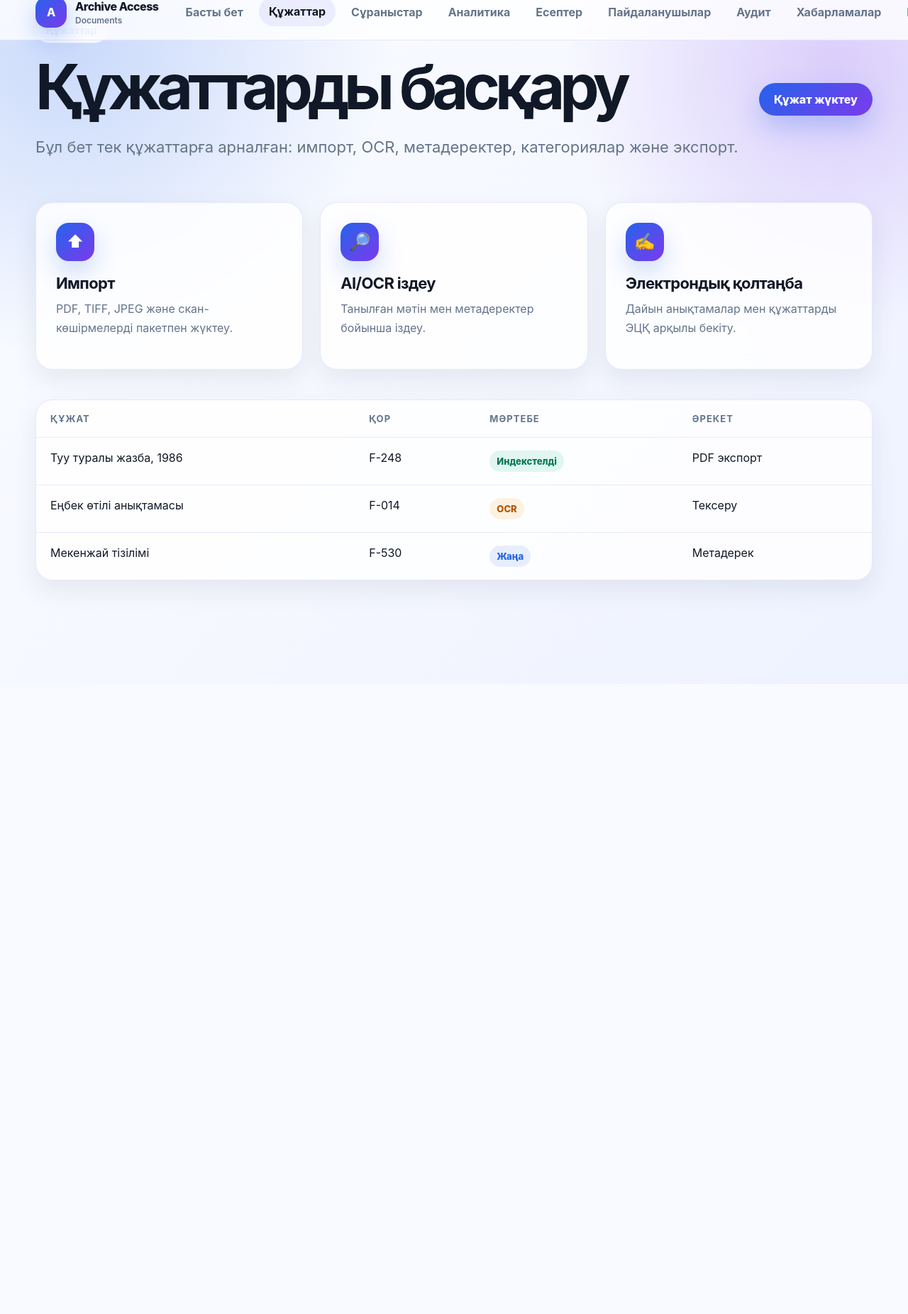
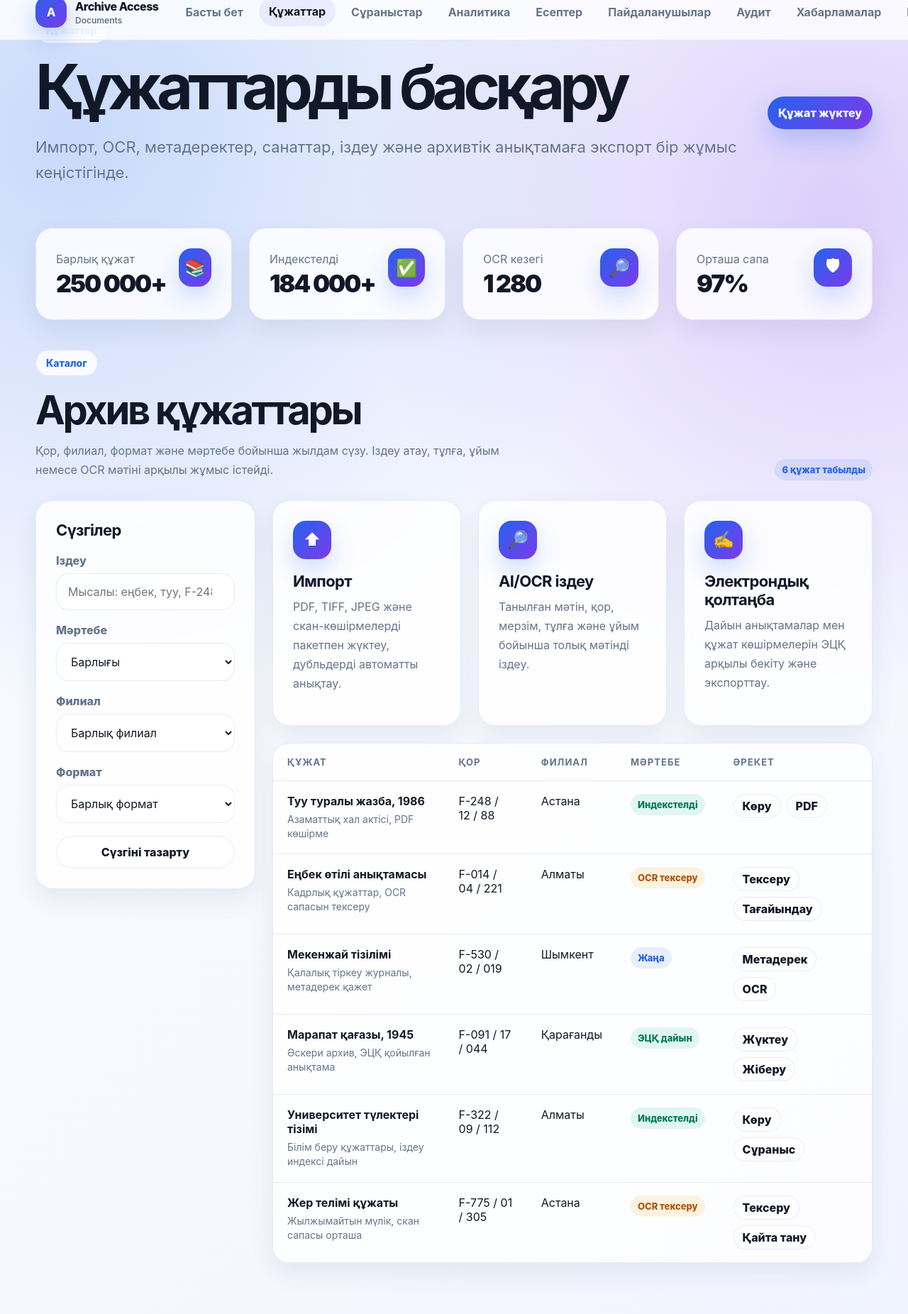
Before and after one commit to NiazYesposssyn/arhiv, a web app: page /app/documents.html in a window 1280 px wide. Shown: the part 22-1874 px from the top of the page at 71% size. Before the commit the page ends 868 px from the top, so only its background shows below. Run offline with its HTML, style and script files only (its server is not run), Linux system fonts and the light colour scheme; data that the repository does not hold is empty.

Commit message:
Enhance documents workspace
Co-authored-by: NiazYesposssyn <NiazYesposssyn@users.noreply.github.com>

```diff
--- a/app/documents.html
+++ b/app/documents.html
@@ -1,5 +1,245 @@
 <!DOCTYPE html>
 <html lang="kk">
-<head><meta charset="UTF-8"><meta name="viewport" content="width=device-width, initial-scale=1.0"><title>Құжаттар — Archive Access System</title><link rel="stylesheet" href="../assets/css/styles.css"></head>
-<body class="app-layout"><header class="topbar"><div class="container nav"><a class="brand" href="dashboard.html"><span class="brand-mark">A</span><span>Archive Access<small>Documents</small></span></a><nav class="nav-menu" data-nav-menu><a class="nav-link" href="dashboard.html">Басты бет</a><a class="nav-link" href="documents.html">Құжаттар</a><a class="nav-link" href="requests.html">Сұраныстар</a><a class="nav-link" href="analytics.html">Аналитика</a><a class="nav-link" href="reports.html">Есептер</a><a class="nav-link" href="users.html">Пайдаланушылар</a><a class="nav-link" href="audit.html">Аудит</a><a class="nav-link" href="notifications.html">Хабарламалар</a><a class="nav-link" href="support.html">Көмек</a></nav><div class="nav-actions"><button class="theme-toggle" type="button" data-theme-toggle>◐</button><a class="btn btn-ghost" href="profile.html">Профиль</a><button class="menu-toggle" type="button" data-menu-toggle>☰</button></div></div></header>
-<main class="page-shell workbench"><section class="container"><div class="workspace-header reveal"><div><span class="eyebrow">Құжаттар</span><h1>Құжаттарды басқару</h1><p class="lead">Бұл бет тек құжаттарға арналған: импорт, OCR, метадеректер, категориялар және экспорт.</p></div><a class="btn btn-primary" href="#">Құжат жүктеу</a></div><div class="grid grid-3"><article class="card reveal"><div class="icon">⬆</div><h3>Импорт</h3><p class="muted">PDF, TIFF, JPEG және скан-көшірмелерді пакетпен жүктеу.</p></article><article class="card reveal"><div class="icon">🔎</div><h3>AI/OCR іздеу</h3><p class="muted">Танылған мәтін мен метадеректер бойынша іздеу.</p></article><article class="card reveal"><div class="icon">✍</div><h3>Электрондық қолтаңба</h3><p class="muted">Дайын анықтамалар мен құжаттарды ЭЦҚ арқылы бекіту.</p></article></div></section><section class="container section"><div class="table-wrap reveal"><table><thead><tr><th>Құжат</th><th>Қор</th><th>Мәртебе</th><th>Әрекет</th></tr></thead><tbody><tr><td>Туу туралы жазба, 1986</td><td>F-248</td><td><span class="badge green">Индекстелді</span></td><td>PDF экспорт</td></tr><tr><td>Еңбек өтілі анықтамасы</td><td>F-014</td><td><span class="badge orange">OCR</span></td><td>Тексеру</td></tr><tr><td>Мекенжай тізілімі</td><td>F-530</td><td><span class="badge">Жаңа</span></td><td>Метадерек</td></tr></tbody></table></div></section></main><script src="../assets/js/main.js"></script></body></html>
+<head>
+  <meta charset="UTF-8">
+  <meta name="viewport" content="width=device-width, initial-scale=1.0">
+  <title>Құжаттар — Archive Access System</title>
+  <link rel="stylesheet" href="../assets/css/styles.css">
+</head>
+<body class="app-layout">
+  <header class="topbar">
+    <div class="container nav">
+      <a class="brand" href="dashboard.html">
+        <span class="brand-mark">A</span>
+        <span>Archive Access<small>Documents</small></span>
+      </a>
+      <nav class="nav-menu" data-nav-menu>
+        <a class="nav-link" href="dashboard.html">Басты бет</a>
+        <a class="nav-link" href="documents.html">Құжаттар</a>
+        <a class="nav-link" href="requests.html">Сұраныстар</a>
+        <a class="nav-link" href="analytics.html">Аналитика</a>
+        <a class="nav-link" href="reports.html">Есептер</a>
+        <a class="nav-link" href="users.html">Пайдаланушылар</a>
+        <a class="nav-link" href="audit.html">Аудит</a>
+        <a class="nav-link" href="notifications.html">Хабарламалар</a>
+        <a class="nav-link" href="support.html">Көмек</a>
+      </nav>
+      <div class="nav-actions">
+        <button class="theme-toggle" type="button" data-theme-toggle>◐</button>
+        <a class="btn btn-ghost" href="profile.html">Профиль</a>
+        <button class="menu-toggle" type="button" data-menu-toggle>☰</button>
+      </div>
+    </div>
+  </header>
+
+  <main class="page-shell workbench">
+    <section class="container">
+      <div class="workspace-header reveal">
+        <div>
+          <span class="eyebrow">Құжаттар</span>
+          <h1>Құжаттарды басқару</h1>
+          <p class="lead">Импорт, OCR, метадеректер, санаттар, іздеу және архивтік анықтамаға экспорт бір жұмыс кеңістігінде.</p>
+        </div>
+        <a class="btn btn-primary" href="#upload-panel">Құжат жүктеу</a>
+      </div>
+
+      <div class="grid grid-4">
+        <article class="card kpi reveal">
+          <div><span class="muted">Барлық құжат</span><div class="kpi-value" data-counter="250000" data-suffix="+">0</div></div>
+          <div class="icon">📚</div>
+        </article>
+        <article class="card kpi reveal">
+          <div><span class="muted">Индекстелді</span><div class="kpi-value" data-counter="184000" data-suffix="+">0</div></div>
+          <div class="icon">✅</div>
+        </article>
+        <article class="card kpi reveal">
+          <div><span class="muted">OCR кезегі</span><div class="kpi-value" data-counter="1280" data-suffix="">0</div></div>
+          <div class="icon">🔎</div>
+        </article>
+        <article class="card kpi reveal">
+          <div><span class="muted">Орташа сапа</span><div class="kpi-value" data-counter="97" data-suffix="%">0</div></div>
+          <div class="icon">🛡</div>
+        </article>
+      </div>
+    </section>
+
+    <section class="container section" data-documents-catalog>
+      <div class="section-header reveal">
+        <div>
+          <span class="eyebrow">Каталог</span>
+          <h2>Архив құжаттары</h2>
+          <p>Қор, филиал, формат және мәртебе бойынша жылдам сүзу. Іздеу атау, тұлға, ұйым немесе OCR мәтіні арқылы жұмыс істейді.</p>
+        </div>
+        <span class="badge" data-documents-count>6 құжат табылды</span>
+      </div>
+
+      <div class="catalog-layout">
+        <aside class="card filter-panel reveal" aria-label="Құжаттарды сүзу">
+          <h3>Сүзгілер</h3>
+          <div class="form">
+            <div class="field">
+              <label for="document-search">Іздеу</label>
+              <input id="document-search" type="search" data-document-search placeholder="Мысалы: еңбек, туу, F-248">
+            </div>
+            <div class="field">
+              <label for="document-status">Мәртебе</label>
+              <select id="document-status" data-document-status>
+                <option value="">Барлығы</option>
+                <option value="indexed">Индекстелді</option>
+                <option value="ocr">OCR тексеру</option>
+                <option value="new">Жаңа</option>
+                <option value="signed">ЭЦҚ дайын</option>
+              </select>
+            </div>
+            <div class="field">
+              <label for="document-branch">Филиал</label>
+              <select id="document-branch" data-document-branch>
+                <option value="">Барлық филиал</option>
+                <option value="astana">Астана</option>
+                <option value="almaty">Алматы</option>
+                <option value="shymkent">Шымкент</option>
+                <option value="karaganda">Қарағанды</option>
+              </select>
+            </div>
+            <div class="field">
+              <label for="document-type">Формат</label>
+              <select id="document-type" data-document-type>
+                <option value="">Барлық формат</option>
+                <option value="pdf">PDF</option>
+                <option value="scan">Скан</option>
+                <option value="registry">Тізілім</option>
+              </select>
+            </div>
+            <button class="btn btn-ghost" type="button" data-document-reset>Сүзгіні тазарту</button>
+          </div>
+        </aside>
+
+        <div class="catalog-main">
+          <div class="grid grid-3">
+            <article class="card reveal">
+              <div class="icon">⬆</div>
+              <h3>Импорт</h3>
+              <p class="muted">PDF, TIFF, JPEG және скан-көшірмелерді пакетпен жүктеу, дубльдерді автоматты анықтау.</p>
+            </article>
+            <article class="card reveal">
+              <div class="icon">🔎</div>
+              <h3>AI/OCR іздеу</h3>
+              <p class="muted">Танылған мәтін, қор, мерзім, тұлға және ұйым бойынша толық мәтінді іздеу.</p>
+            </article>
+            <article class="card reveal">
+              <div class="icon">✍</div>
+              <h3>Электрондық қолтаңба</h3>
+              <p class="muted">Дайын анықтамалар мен құжат көшірмелерін ЭЦҚ арқылы бекіту және экспорттау.</p>
+            </article>
+          </div>
+
+          <div class="table-wrap reveal">
+            <table data-documents-table>
+              <thead>
+                <tr>
+                  <th>Құжат</th>
+                  <th>Қор</th>
+                  <th>Филиал</th>
+                  <th>Мәртебе</th>
+                  <th>Әрекет</th>
+                </tr>
+              </thead>
+              <tbody>
+                <tr data-document-row data-status="indexed" data-branch="astana" data-type="pdf" data-search="туу туралы жазба 1986 f-248 азаматтық хал актісі астана pdf">
+                  <td><strong>Туу туралы жазба, 1986</strong><span class="table-note">Азаматтық хал актісі, PDF көшірме</span></td>
+                  <td>F-248 / 12 / 88</td>
+                  <td>Астана</td>
+                  <td><span class="badge green">Индекстелді</span></td>
+                  <td><div class="row-actions"><button type="button">Көру</button><button type="button">PDF</button></div></td>
+                </tr>
+                <tr data-document-row data-status="ocr" data-branch="almaty" data-type="scan" data-search="еңбек өтілі анықтамасы f-014 қызметкер алматы ocr scan">
+                  <td><strong>Еңбек өтілі анықтамасы</strong><span class="table-note">Кадрлық құжаттар, OCR сапасын тексеру</span></td>
+                  <td>F-014 / 04 / 221</td>
+                  <td>Алматы</td>
+                  <td><span class="badge orange">OCR тексеру</span></td>
+                  <td><div class="row-actions"><button type="button">Тексеру</button><button type="button">Тағайындау</button></div></td>
+                </tr>
+                <tr data-document-row data-status="new" data-branch="shymkent" data-type="registry" data-search="мекенжай тізілімі f-530 тұрғындар шымкент registry жаңа">
+                  <td><strong>Мекенжай тізілімі</strong><span class="table-note">Қалалық тіркеу журналы, метадерек қажет</span></td>
+                  <td>F-530 / 02 / 019</td>
+                  <td>Шымкент</td>
+                  <td><span class="badge">Жаңа</span></td>
+                  <td><div class="row-actions"><button type="button">Метадерек</button><button type="button">OCR</button></div></td>
+                </tr>
+                <tr data-document-row data-status="signed" data-branch="karaganda" data-type="pdf" data-search="соғыс ардагері марапат қағазы f-091 қарағанды эцқ pdf">
+                  <td><strong>Марапат қағазы, 1945</strong><span class="table-note">Әскери архив, ЭЦҚ қойылған анықтама</span></td>
+                  <td>F-091 / 17 / 044</td>
+                  <td>Қарағанды</td>
+                  <td><span class="badge green">ЭЦҚ дайын</span></td>
+                  <td><div class="row-actions"><button type="button">Жүктеу</button><button type="button">Жіберу</button></div></td>
+                </tr>
+                <tr data-document-row data-status="indexed" data-branch="almaty" data-type="registry" data-search="университет түлектері тізімі f-322 алматы registry индекстелді">
+                  <td><strong>Университет түлектері тізімі</strong><span class="table-note">Білім беру құжаттары, іздеу индексі дайын</span></td>
+                  <td>F-322 / 09 / 112</td>
+                  <td>Алматы</td>
+                  <td><span class="badge green">Индекстелді</span></td>
+                  <td><div class="row-actions"><button type="button">Көру</button><button type="button">Сұраныс</button></div></td>
+                </tr>
+                <tr data-document-row data-status="ocr" data-branch="astana" data-type="scan" data-search="жер телімі құжаты f-775 астана scan ocr құқық">
+                  <td><strong>Жер телімі құжаты</strong><span class="table-note">Жылжымайтын мүлік, скан сапасы орташа</span></td>
+                  <td>F-775 / 01 / 305</td>
+                  <td>Астана</td>
+                  <td><span class="badge orange">OCR тексеру</span></td>
+                  <td><div class="row-actions"><button type="button">Тексеру</button><button type="button">Қайта тану</button></div></td>
+                </tr>
+                <tr data-documents-empty hidden>
+                  <td colspan="5">
+                    <div class="empty-state">
+                      <strong>Құжат табылмады</strong>
+                      <span class="muted">Іздеу мәтінін немесе сүзгілерді өзгертіп көріңіз.</span>
+                    </div>
+                  </td>
+                </tr>
+              </tbody>
+            </table>
+          </div>
+        </div>
+      </div>
+    </section>
+
+    <section class="container section">
+      <div class="grid grid-2">
+        <form class="card form reveal" id="upload-panel">
+          <span class="eyebrow">Импорт</span>
+          <h2>Жаңа құжат пакеті</h2>
+          <div class="field">
+            <label for="package-title">Пакет атауы</label>
+            <input id="package-title" placeholder="Мысалы: Алматы филиалы, 1986 жыл">
+          </div>
+          <div class="field">
+            <label for="package-fund">Қор және тізімдеме</label>
+            <input id="package-fund" placeholder="F-248 / 12">
+          </div>
+          <div class="field">
+            <label for="package-priority">Басымдық</label>
+            <select id="package-priority">
+              <option>Стандарт</option>
+              <option>Жоғары — архивтік сұранысқа байланысты</option>
+              <option>Төмен — жоспарлы цифрландыру</option>
+            </select>
+          </div>
+          <button class="btn btn-primary" type="button">Импортты жоспарлау</button>
+        </form>
+
+        <article class="card reveal">
+          <span class="eyebrow">Процесс</span>
+          <h2>Цифрландыру құбыры</h2>
+          <div class="pipeline">
+            <div class="pipeline-step"><span>1</span><strong>Скан қабылдау</strong><small>Файл форматы мен өлшемін тексеру</small></div>
+            <div class="pipeline-step"><span>2</span><strong>OCR және сапа</strong><small>Мәтін тану, confidence score, дубльдер</small></div>
+            <div class="pipeline-step"><span>3</span><strong>Метадерек</strong><small>Қор, іс, мерзім, тұлға және ұйым</small></div>
+            <div class="pipeline-step"><span>4</span><strong>Экспорт</strong><small>PDF анықтама, ЭЦҚ және аудит ізі</small></div>
+          </div>
+        </article>
+      </div>
+    </section>
+  </main>
+
+  <script src="../assets/js/main.js"></script>
+</body>
+</html>
--- a/assets/css/styles.css
+++ b/assets/css/styles.css
@@ -598,6 +598,94 @@ tr:last-child td {
   border-bottom: 0;
 }
 
+.table-note {
+  display: block;
+  margin-top: 6px;
+  color: var(--muted);
+  font-size: 14px;
+  line-height: 1.45;
+}
+
+.catalog-layout {
+  display: grid;
+  grid-template-columns: minmax(240px, 310px) minmax(0, 1fr);
+  gap: 24px;
+  align-items: start;
+}
+
+.catalog-main {
+  display: grid;
+  gap: 24px;
+  min-width: 0;
+}
+
+.filter-panel {
+  position: sticky;
+  top: calc(var(--nav-height) + 22px);
+}
+
+.filter-panel h3 {
+  margin-bottom: 20px;
+}
+
+.row-actions {
+  display: flex;
+  flex-wrap: wrap;
+  gap: 8px;
+}
+
+.row-actions button {
+  min-height: 34px;
+  padding: 0 12px;
+  border: 1px solid var(--line);
+  border-radius: 999px;
+  color: var(--text);
+  background: var(--surface);
+  cursor: pointer;
+  font-weight: 800;
+}
+
+.empty-state {
+  display: grid;
+  place-items: center;
+  gap: 6px;
+  padding: 36px 16px;
+  text-align: center;
+}
+
+.pipeline {
+  display: grid;
+  gap: 14px;
+}
+
+.pipeline-step {
+  display: grid;
+  grid-template-columns: auto 1fr;
+  gap: 4px 14px;
+  align-items: center;
+  padding: 16px;
+  border: 1px solid var(--line);
+  border-radius: 18px;
+  background: rgba(99, 102, 241, 0.06);
+}
+
+.pipeline-step span {
+  display: grid;
+  grid-row: span 2;
+  place-items: center;
+  width: 38px;
+  height: 38px;
+  border-radius: 14px;
+  color: #fff;
+  background: linear-gradient(135deg, var(--primary), var(--primary-2));
+  font-weight: 900;
+}
+
+.pipeline-step small {
+  color: var(--muted);
+  line-height: 1.5;
+}
+
 .auth-layout {
   display: grid;
   grid-template-columns: minmax(320px, 0.9fr) minmax(360px, 1fr);
@@ -979,8 +1067,13 @@ tr:last-child td {
 
   .hero,
   .auth-layout,
-  .page-hero-card {
+  .page-hero-card,
+  .catalog-layout {
     grid-template-columns: 1fr;
+  }
+
+  .filter-panel {
+    position: static;
   }
 
   .hero-art {
@@ -1002,7 +1095,7 @@ tr:last-child td {
     width: min(100% - 28px, var(--container));
   }
 
-  .brand div:last-child {
+  .brand span:last-child {
     display: none;
   }
 
--- a/assets/js/main.js
+++ b/assets/js/main.js
@@ -81,6 +81,57 @@
     });
   });
 
+  document.querySelectorAll("[data-documents-catalog]").forEach((catalog) => {
+    const searchInput = catalog.querySelector("[data-document-search]");
+    const statusSelect = catalog.querySelector("[data-document-status]");
+    const branchSelect = catalog.querySelector("[data-document-branch]");
+    const typeSelect = catalog.querySelector("[data-document-type]");
+    const countBadge = catalog.querySelector("[data-documents-count]");
+    const emptyRow = catalog.querySelector("[data-documents-empty]");
+    const rows = Array.from(catalog.querySelectorAll("[data-document-row]"));
+
+    const getValue = (control) => (control?.value || "").trim().toLowerCase();
+
+    const updateCatalog = () => {
+      const term = getValue(searchInput);
+      const status = getValue(statusSelect);
+      const branch = getValue(branchSelect);
+      const type = getValue(typeSelect);
+      let visibleCount = 0;
+
+      rows.forEach((row) => {
+        const matchesSearch = !term || (row.dataset.search || row.textContent).toLowerCase().includes(term);
+        const matchesStatus = !status || row.dataset.status === status;
+        const matchesBranch = !branch || row.dataset.branch === branch;
+        const matchesType = !type || row.dataset.type === type;
+        const isVisible = matchesSearch && matchesStatus && matchesBranch && matchesType;
+
+        row.hidden = !isVisible;
+        if (isVisible) visibleCount += 1;
+      });
+
+      if (emptyRow) emptyRow.hidden = visibleCount !== 0;
+      if (countBadge) {
+        countBadge.textContent = `${visibleCount} құжат табылды`;
+      }
+    };
+
+    [searchInput, statusSelect, branchSelect, typeSelect].forEach((control) => {
+      control?.addEventListener("input", updateCatalog);
+      control?.addEventListener("change", updateCatalog);
+    });
+
+    catalog.querySelector("[data-document-reset]")?.addEventListener("click", () => {
+      [searchInput, statusSelect, branchSelect, typeSelect].forEach((control) => {
+        if (control) control.value = "";
+      });
+      updateCatalog();
+      searchInput?.focus();
+    });
+
+    updateCatalog();
+  });
+
   document.querySelectorAll("[data-tabs]").forEach((tabs) => {
     const buttons = tabs.querySelectorAll(".tab-button");
     const panels = tabs.querySelectorAll(".tab-panel");
```
